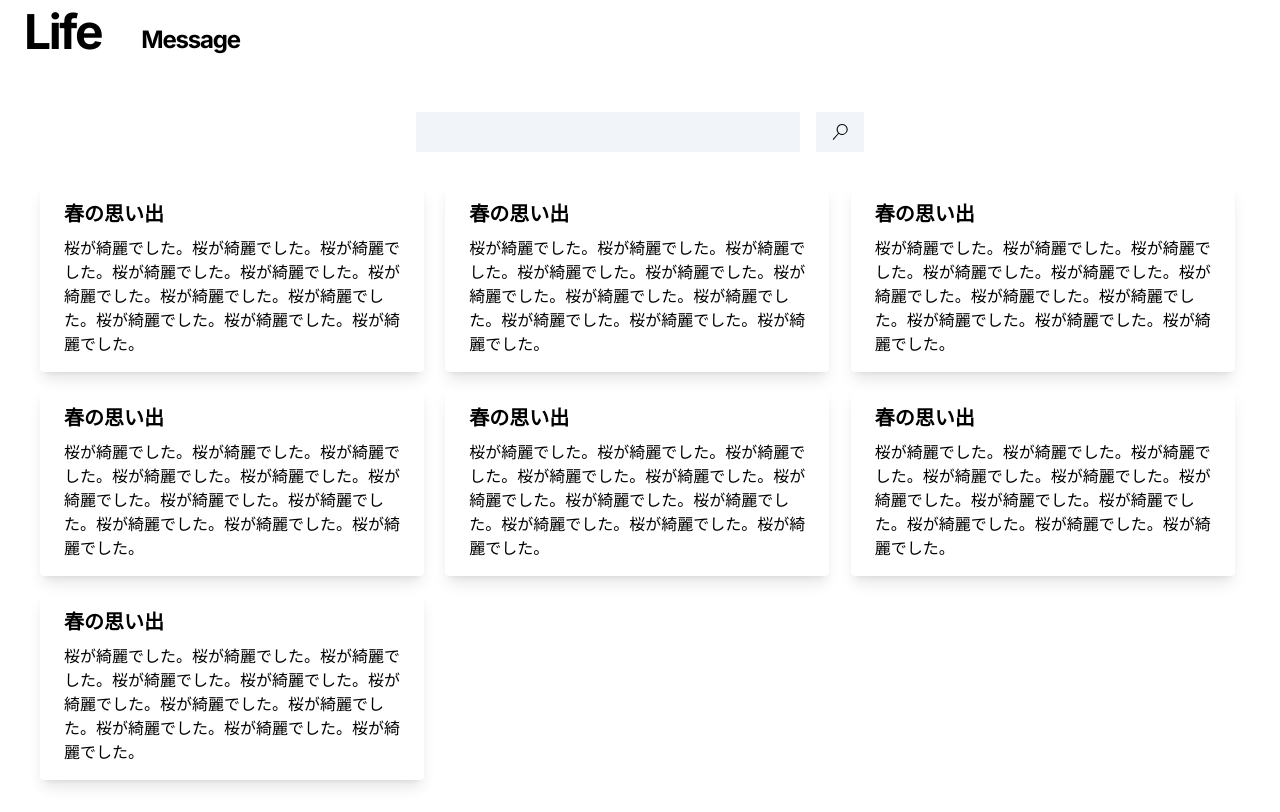
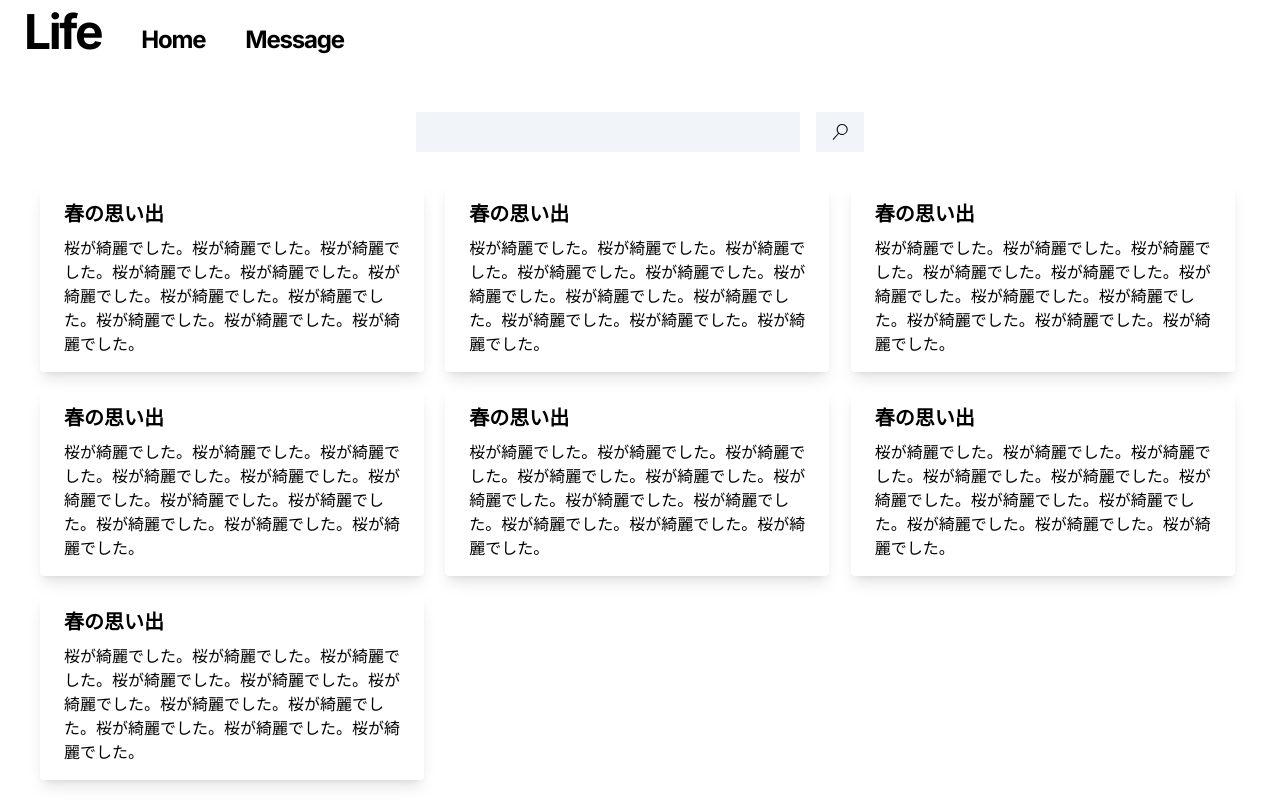
Before and after one commit to guxiken9/wakkason-demo-app, a Next.js app: page / in a window 1280 px wide. Built offline with nearby package versions, Linux system fonts and the light colour scheme.

Commit message:
ヘッダー調整

```diff
--- a/src/app/layout.tsx
+++ b/src/app/layout.tsx
@@ -27,8 +27,7 @@ export default function RootLayout({
         px-6
       `}
         >
-          <Link
-            href="/"
+          <div
             className={`
             h-auto
             my-auto
@@ -38,11 +37,24 @@ export default function RootLayout({
           `}
           >
             Life
+          </div>
+          <Link
+            href="/"
+            className={`
+              px-10
+              h-auto
+              my-6
+              font-bold
+              text-2xl
+              tracking-tighter
+            `}
+          >
+            Home
           </Link>
           <Link
             href="/message"
             className={`
-              px-10
+
               h-auto
               my-6
               font-bold
```
